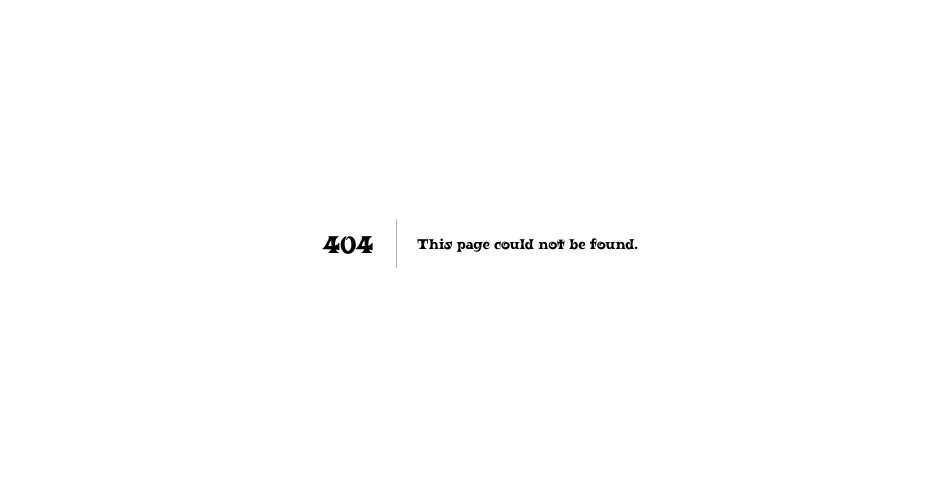
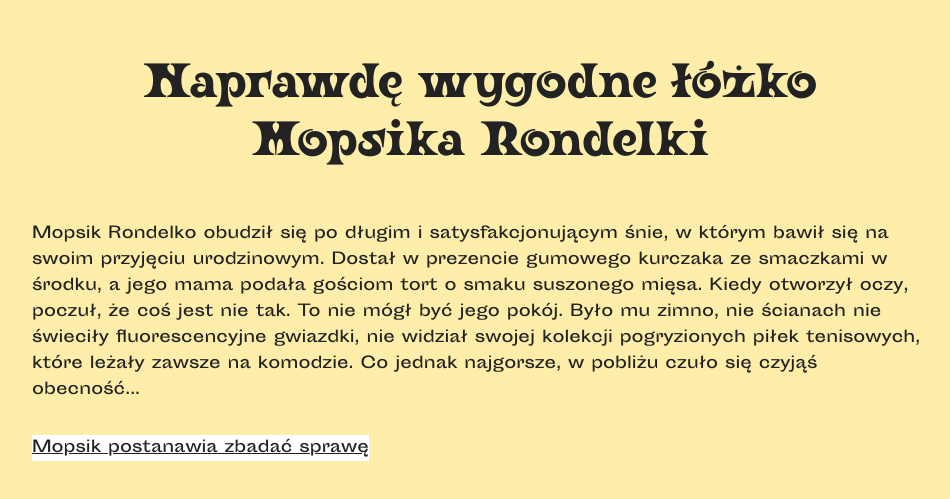
Before and after one commit to pretty-wise-games/sandwich-cemetery, a Next.js app: page /play in a window 1280 px wide. Before the commit this address had no page. Shown: the part 157-656 px from the top of the page, without its empty margins (160-1110 px from the left). Built offline with nearby package versions, Linux system fonts and the light colour scheme.

Commit message:
Add first scene preview

```diff
--- /dev/null
+++ b/assets/story.json
@@ -0,0 +1,49 @@
+[
+  {
+    "id": "bedroom-1",
+    "scene": "bedroom",
+
+    "title": {
+      "pl": "Naprawdę wygodne łóżko Mopsika Rondelki",
+      "en": "A very comfortable bedroom"
+    },
+
+    "text": {
+      "pl": "Mopsik Rondelko obudził się po długim i satysfakcjonującym śnie, w którym bawił się na swoim przyjęciu urodzinowym. Dostał w prezencie gumowego kurczaka ze smaczkami w środku, a jego mama podała gościom tort o smaku suszonego mięsa. Kiedy otworzył oczy, poczuł, że coś jest nie tak. To nie mógł być jego pokój. Było mu zimno, nie ścianach nie świeciły fluorescencyjne gwiazdki, nie widział swojej kolekcji pogryzionych piłek tenisowych, które leżały zawsze na komodzie. Co jednak najgorsze, w pobliżu czuło się czyjąś obecność...",
+      "en": ""
+    },
+
+    "actions": [
+      {
+        "type": "link",
+        "label": "Mopsik postanawia zbadać sprawę",
+        "saveInputAs": "",
+        "linksTo": "bedroom-2"
+      }
+    ]
+  },
+
+  {
+    "id": "bedroom-2",
+    "scene": "bedroom",
+
+    "title": {
+      "pl": "Mopsik postanawia zbadać sprawę",
+      "en": ""
+    },
+
+    "text": {
+      "pl": "Zanim Mopsik wstał ze swojego naprawdę wygodnego łóżeczka, przypomniał sobie, że mama nauczyła go kiedyś magicznego słowa, po wypowiedzeniu którego wszystkie mopsiki stają się odważne. Brzmiało ono...",
+      "en": ""
+    },
+
+    "actions": [
+      {
+        "type": "input",
+        "label": "Wpisz magiczne słowo dla mopsika",
+        "saveInputAs": "magicPhrase",
+        "linksTo": "bedroom-3"
+      }
+    ]
+  }
+]
--- /dev/null
+++ b/pages/play.tsx
@@ -0,0 +1,104 @@
+import Metadata from "../components/Metadata";
+import story from "../assets/story.json";
+import { ReactElement, useState } from "react";
+import styled from "styled-components";
+
+const StageTitle = styled.h1`
+  font-size: 3rem;
+  font-weight: normal;
+  text-align: center;
+`;
+
+const StageText = styled.p`
+  font-size: 1rem;
+`;
+
+const ActionList = styled.ul`
+  list-style: none;
+  padding-left: 0;
+  align-self: flex-start;
+  background: white;
+`;
+
+const Action = styled.li`
+  input {
+    border: none;
+    font-family: inherit;
+    padding: 0 1rem;
+    text-align: center;
+  }
+  a {
+    text-decoration: underline;
+  }
+`;
+
+const Scene = styled.article`
+  min-height: 100vh;
+  max-width: 70vw;
+  margin: 0 auto;
+  display: flex;
+  flex-direction: column;
+  align-items: center;
+  justify-content: center;
+`;
+
+export default function Home() {
+  const [currentStageData, setCurrentStageData] = useState(story[0]);
+  const [magicPhrase, setMagicPhrase] = useState<string>("");
+
+  function loadStage(stageId) {
+    setCurrentStageData(story.find((stage) => stage.id === stageId));
+  }
+
+  function getActionItem(action: {
+    type: string;
+    label: string;
+    linksTo?: string;
+    saveInputAs?: string;
+  }): ReactElement | string {
+    if (action.type === "link") {
+      return (
+        <a
+          href=""
+          onClick={(e) => {
+            e.preventDefault();
+            loadStage(action.linksTo);
+          }}
+        >
+          {action.label}
+        </a>
+      );
+    } else if (action.type === "input") {
+      return (
+        <input
+          type="text"
+          placeholder={action.label}
+          value={magicPhrase}
+          onChange={(e) => {
+            setMagicPhrase(e.currentTarget.value);
+          }}
+        ></input>
+
+      );
+    }
+  }
+
+  return (
+    <>
+      <Metadata />
+      <Scene>
+        <StageTitle>{currentStageData.title.pl}</StageTitle>
+
+        <StageText>{currentStageData.text.pl}</StageText>
+
+        {currentStageData.actions.length > 0 && (
+          <ActionList>
+            {currentStageData.actions.map((action, index) => (
+              <Action key={index}>{getActionItem(action)}</Action>
+            ))}
+          </ActionList>
+        )}
+      </Scene>
+    </>
+  );
+}
```
